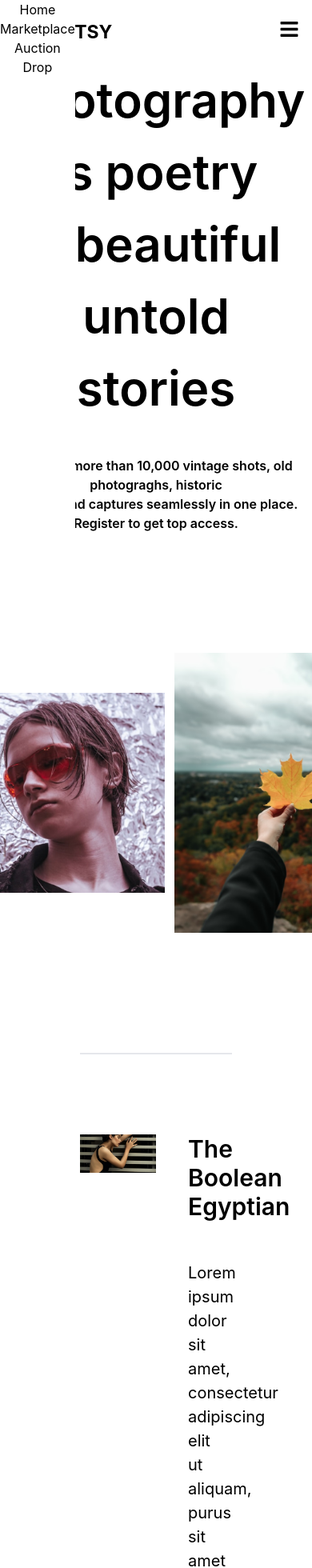
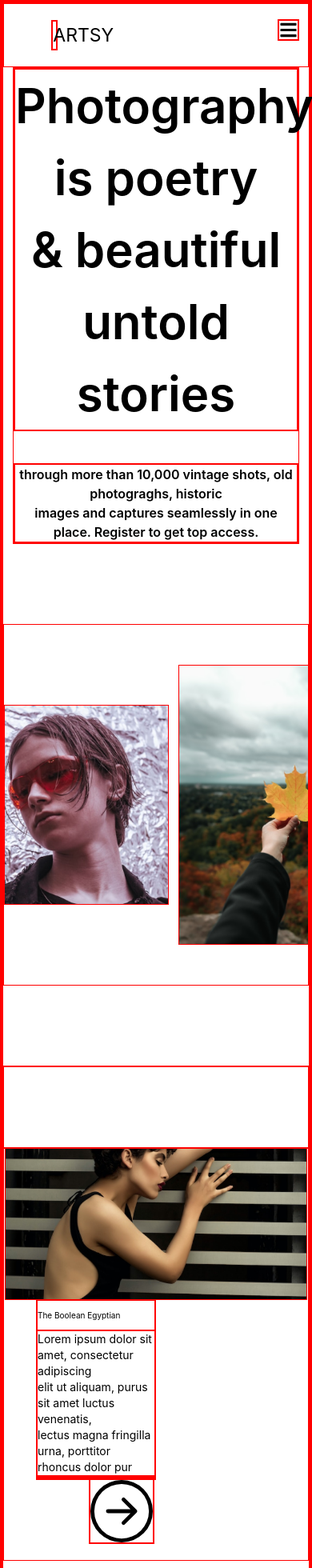
Before and after one commit to adeoye99/artsy-ap, a React (Create React App) app: page / in a window 390 px wide. Shown: the top 1960 px of the page at 80% size. Built offline with nearby package versions, Linux system fonts and the light colour scheme.

Commit message:
worked on the navbar responsiveness

```diff
--- a/src/Component/Hero.jsx
+++ b/src/Component/Hero.jsx
@@ -7,13 +7,16 @@ import  pic4  from "../assets/Images/pic4.jpg"
 const Hero = () => {
   return (
     <>
-    <div className='w-100 mx-auto'>
-         <h2 className='border-1 text-[60px] font-semibold'> Photography is poetry <br/>& beautiful untold stories</h2>
+    <div className='mx-3 md:mx-0'>
+       <div className='w-100 mx-auto'>
+           <h2 className='  md:border-1 text-[60px] font-semibold'> Photography is poetry <br/>& beautiful untold stories</h2>
+       </div>
+       <div className='w-100 mx-auto mt-10'>
+           <p className='border-1  font-semibold'> through more than 10,000 vintage shots, old photograghs, historic <br/> images and captures seamlessly in one place. Register to get top access.</p>
+       </div>
     </div>
-       <div className='w-100 mx-auto mt-10'>
-         <p className='border-1  font-semibold'> through more than 10,000 vintage shots, old photograghs, historic <br/> images and captures seamlessly in one place. Register to get top access.</p>
-       </div>
-      <div className='flex gap-3 mt-[100px] overflow-x-hidden whitespace-nowrap scrollbar-hide md:scrollbar-default'>
+
+      <div className='flex gap-3 mt-[100px] overflow-x-auto whitespace-nowrap scrollbar-hide md:scrollbar-default'>
         <img className='h-[250px] w-50 my-auto' src = { pic3 } alt = "pics"/>
         <img className='h-[350px] w-25 my-auto' src = { pic2} alt = "pics"/>
         <img className='h-[350px] w-25 ' src = { pic1 } alt = "pics"/>
--- a/src/Component/Navbar.jsx
+++ b/src/Component/Navbar.jsx
@@ -1,8 +1,10 @@
-import React from 'react';
+import React , { useState } from 'react';
 import { Link } from "react-router-dom"
 import { FiSearch } from "react-icons/fi";
 import { AiOutlineShoppingCart } from "react-icons/ai";
 import { HiOutlineBell } from "react-icons/hi";
+import { HiOutlineXMark } from "react-icons/hi2";
+
 import { FaBars } from "react-icons/fa";
 
 
@@ -52,13 +54,13 @@ const NavLink = ({link , name}) =>{
 
 }
 
-const sidebarLink = ({link , name }) =>{
+const SidebarLink = ({link , name }) =>{
   return (
 
     <Link to = {link}>
-          <p>
+          <h1  className='mt-[100px] text-left pl-[50px] text-lg font-200'>
             {name}
-          </p>
+          </h1>
     </Link>
 
 
@@ -67,16 +69,27 @@ const sidebarLink = ({link , name }) =>{
 
 }
 const Navbar = () => {
+
+  const [open , setOpen ] = useState(false)
   return (
     <>
-    <div className='grid grid-cols-3 h-[80px]'>
+    <div className='grid grid-cols-3 h-[80px] '>
         <div className=' m-auto w-2'>
-            <p className='font-bold text-[23px]'>ARTSY</p>
+            <p className='z-50 md:font-bold text-[23px]'>ARTSY</p>
         </div>
-        <div className = "absolute right-4 top-6 md:hidden">
+        <div onClick = {()=>{setOpen(!open)}} className = "absolute z-50 right-4 top-6 md:hidden">
+          {
+            open ?
+            <HiOutlineXMark
+              size = "25px"
+             />
+             :
+
              <FaBars
                size = "25px"
              />
+          }
+
         </div>
        <div className='hidden md:grid grid-cols-4 items-center'>
         {
@@ -92,30 +105,16 @@ const Navbar = () => {
         }
        </div>
           {/* mobile navbar */}
-       <ul className = "h-full absolute bg-white  md:hidden">
-        <li>
-           <Link to = "/">
-             Home
-           </Link>
-        </li>
-        <li>
-           <Link to = "marketplace">
-              Marketplace
-          </Link>
-        </li>
-
-        <Link to= "auction" >
-             <li> Auction</li>
-        </Link>
-        <Link to= "drop">
-              <li> Drop </li>
-        </Link>
-
-
-        <li>
-
-        </li>
-
+       <ul className = {`h-full w-50 absolute bg-white w-[50%] duration-500 md:hidden ${ open ? "left-0" : "left-[-100%]" } `}>
+         <li onClick = {() => {setOpen(!open)}} className=' hover:bg-gray-100'>
+          {
+           NavLinkdetails.map((item)=>{
+            return(
+              <SidebarLink name = {item.name} link = {item.link}/>
+            )
+             })
+         }
+         </li>
        </ul>
        <div className = "hidden md:grid grid-cols-3 items-center mx-auto gap-7" >
         <div >
--- a/src/Component/Product.jsx
+++ b/src/Component/Product.jsx
@@ -2,16 +2,16 @@ import React from 'react'
 import product1 from "../assets/Images/product1.png"
 import { BsArrowRightCircle } from "react-icons/bs";
 
-const Product = () => {
+const Product = ({title ,img , about}) => {
   return (
     <>
-      <div className='grid grid-cols-2 mt-[100px] py-[100px] mx-[100px] border-t-2'>
+      <div className='mx-[0px] md:grid grid-cols-2 mt-[100px] py-[100px]  border-t-2'>
         <div className=''>
             <img className='float-right' src = {product1}/>
         </div>
         <div className=' text-left ml-10 mr-[190px]'>
-            <h1 className='font-semibold text-3xl' >The Boolean Egyptian</h1>
-            <p className='mt-[50px] margin-top text-[20px]' >Lorem ipsum dolor sit amet, consectetur adipiscing<br/> elit ut aliquam, purus sit amet luctus venenatis,<br/> lectus magna fringilla urna, porttitor rhoncus dolor pur</p>
+            <h1 className='text-[10px] w-full flex md:font-semibold text-3xl' >The Boolean Egyptian</h1>
+            <p className='text-sm flex w-50  md:mt-[50px] margin-top text-[20px]' >Lorem ipsum dolor sit amet, consectetur adipiscing<br/> elit ut aliquam, purus sit amet luctus venenatis,<br/> lectus magna fringilla urna, porttitor rhoncus dolor pur</p>
             <div>
               <div>
 
@@ -29,7 +29,7 @@ const Product = () => {
 
         <div className=' text-left mr-10 ml-[190px]'>
             <h1 className='font-semibold text-3xl' >The Boolean Egyptian</h1>
-            <p className='mt-[50px] margin-top text-[20px]' >Lorem ipsum dolor sit amet, consectetur adipiscing<br/> elit ut aliquam, purus sit amet luctus venenatis,<br/> lectus magna fringilla urna, porttitor rhoncus dolor pur</p>
+            <p className=' md:mt-[50px] margin-top text-[20px]' >Lorem ipsum dolor sit amet, consectetur adipiscing<br/> elit ut aliquam, purus sit amet luctus venenatis,<br/> lectus magna fringilla urna, porttitor rhoncus dolor pur</p>
             <div>
               <div>
 
--- a/src/index.css
+++ b/src/index.css
@@ -16,6 +16,6 @@ code {
   font-family: source-code-pro, Menlo, Monaco, Consolas, 'Courier New',
     monospace;
 }
-/* *{
+*{
   border: 1px solid red;
-} */
+}
```
Also changed, not shown: src/Component/Productfeatures.jsx (+33 -0 lines).
